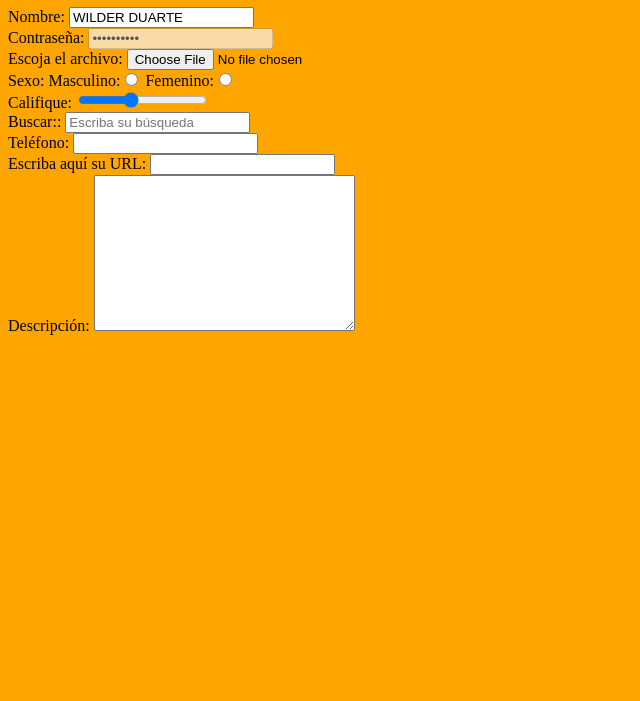
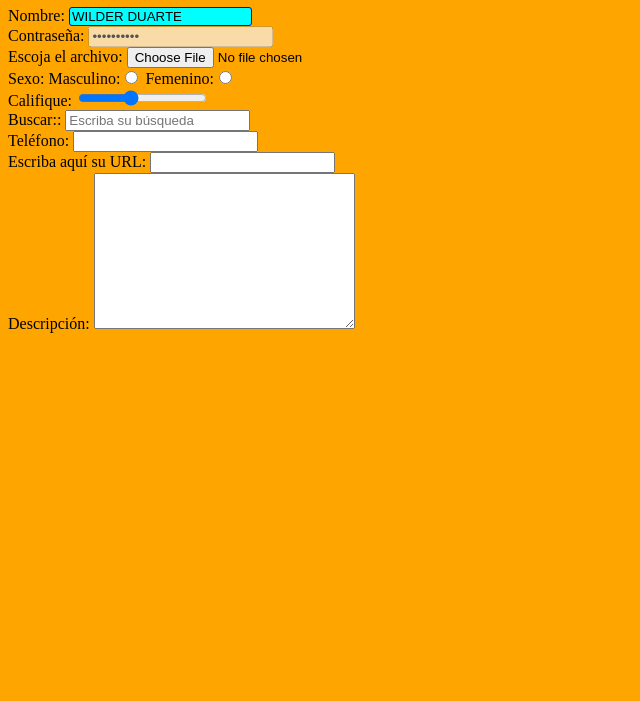
Before and after one commit to WilderDuarte/classmonday, a plain HTML site: page html/newform.html in a window 1280 px wide. Shown: the part 99-800 px from the top of the page, without its empty margins (0-640 px from the left). Drawn offline with Linux system fonts and the light colour scheme.

Commit message:
add files updates

```diff
--- a/css/style.css
+++ b/css/style.css
@@ -5,3 +5,10 @@ body{
 tr:hover{
     background-color: aqua;
 }
+
+/* estilo por id */
+#nombre{
+    border: 1px double blue;
+    border-radius: 3px;
+    background-color: aqua;
+}
```
Also changed, not shown: index.html (+1 -0 lines).
